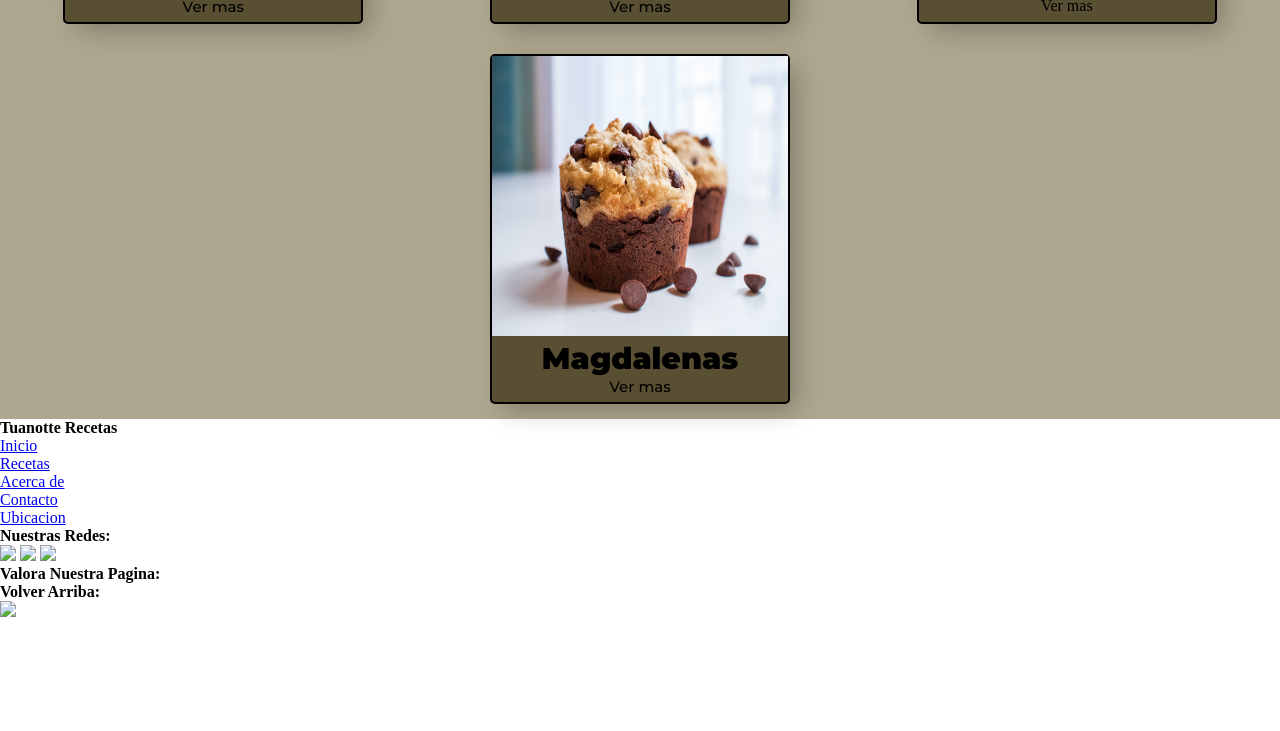
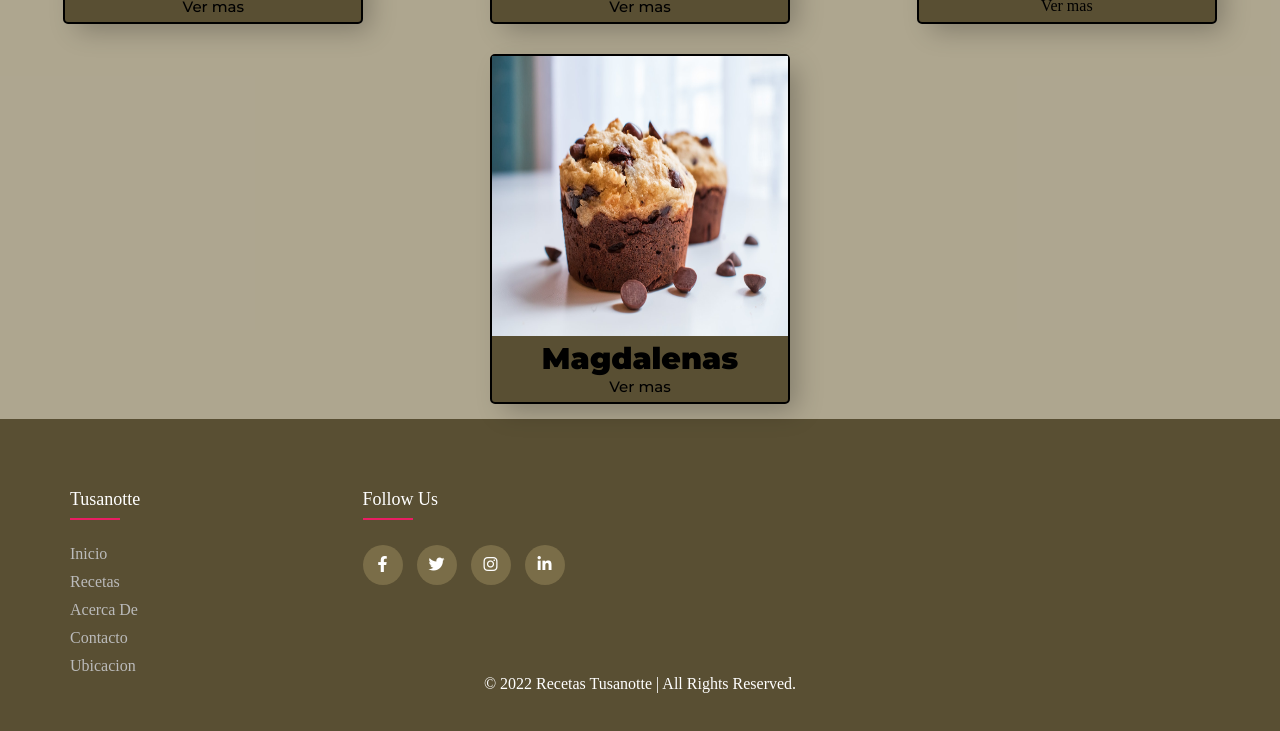
Before and after one commit to JonathanIBravo/RecetasTusanotte-BravoJonathan, a plain HTML site: page pages/recetas.html in a window 1280 px wide. Shown: the part 3481-4212 px from the top of the page. Before the commit the page ends 4102 px from the top, so only its background shows below. Drawn offline with Linux system fonts and the light colour scheme.

Commit message:
footer in pages

```diff
--- a/pages/recetas.html
+++ b/pages/recetas.html
@@ -5,6 +5,7 @@
     <meta http-equiv="X-UA-Compatible" content="IE=edge">
     <meta name="viewport" content="width=device-width, initial-scale=1.0">
     <link rel="stylesheet" href="../css/style.css">
+    <link rel="stylesheet" type="text/css" href="https://cdnjs.cloudflare.com/ajax/libs/font-awesome/6.2.0/css/all.min.css">
     <title>Recetas</title>
 </head>
 <body>
@@ -119,30 +120,31 @@
         </section>
 
     </main>
-    <footer>
-        <div>
-            <h4>Tuanotte Recetas</h4>
-            <ul >
-                <li><a href="./index.html">Inicio</a></li>
-                <li><a href="./recetas.html">Recetas</a></li>
-                <li><a href="./acercade.html">Acerca de</a></li>
-                <li><a href="./contacto.html">Contacto</a></li>
-                <li><a href="./ubicacion.html">Ubicacion</a></li>
-            </ul>
+    <footer class="footer">
+        <div class="container">
+            <div class="row">
+                <div class="footer-col">
+                    <h4>Tusanotte</h4>
+                    <ul>
+                        <li><a href="./index.html">Inicio</a></li>
+                        <li><a href="./pages/recetas.html">Recetas</a></li>
+                        <li><a href="./pages/acercade.html">Acerca de</a></li>
+                        <li><a href="./pages/contacto.html">Contacto</a></li>
+                        <li><a href="./pages/ubicacion.html">Ubicacion</a></li>
+                    </ul>
+                </div>
+                <div class="footer-col">
+                    <h4>follow us</h4>
+                    <div class="social-links">
+                        <a href="https://www.facebook.com"><i class="fab fa-facebook-f"></i></a>
+                        <a href="https://www.twitter.com"><i class="fab fa-twitter"></i></a>
+                        <a href="https://www.instagram.com"><i class="fab fa-instagram"></i></a>
+                        <a href="https://www.linkedin.com/"><i class="fab fa-linkedin-in"></i></a>
+                    </div>
+                </div>
+            </div>
         </div>
-        <div>
-            <h4>Nuestras Redes:</h4>
-            <a href="https://www.instagram.com"><img src="../img/instagram.png"></a>
-            <a href="https://www.twitter.com"><img src="../img/gorjeo.png"></a>
-            <a href="https://www.facebook.com"><img src="../img/facebook.png"></a>
-        </div>
-        <div>
-            <h4>Valora Nuestra Pagina:</h4>
-        </div>
-        <div>
-            <h4>Volver Arriba:</h4>
-            <a href="#volverArriba"><img src="../img/flecha.png"></a>
-        </div>
+        <p>© 2022 Recetas Tusanotte | All Rights Reserved.</p>
     </footer>
 </body>
 </html>
```
Also changed, not shown: pages/acercade.html (+25 -23 lines), pages/contacto.html (+25 -23 lines), pages/ubicacion.html (+24 -16 lines).
